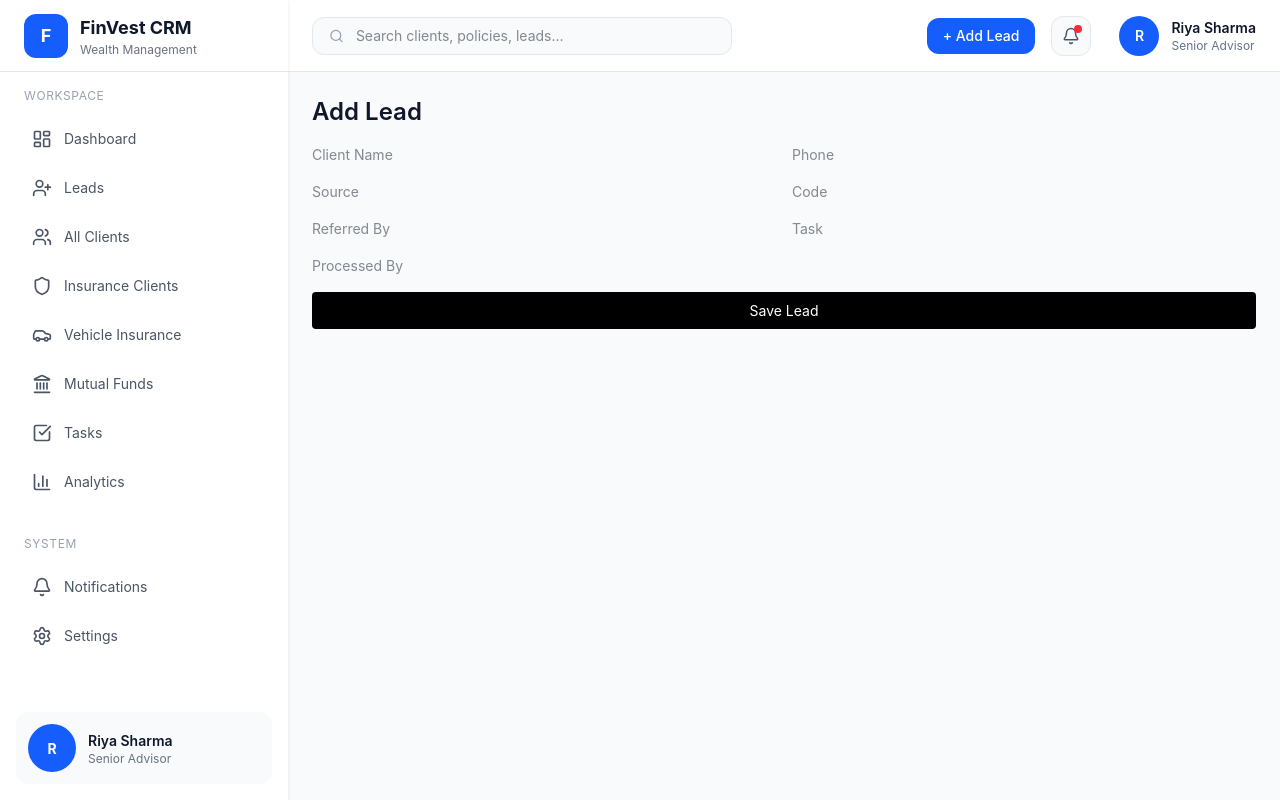
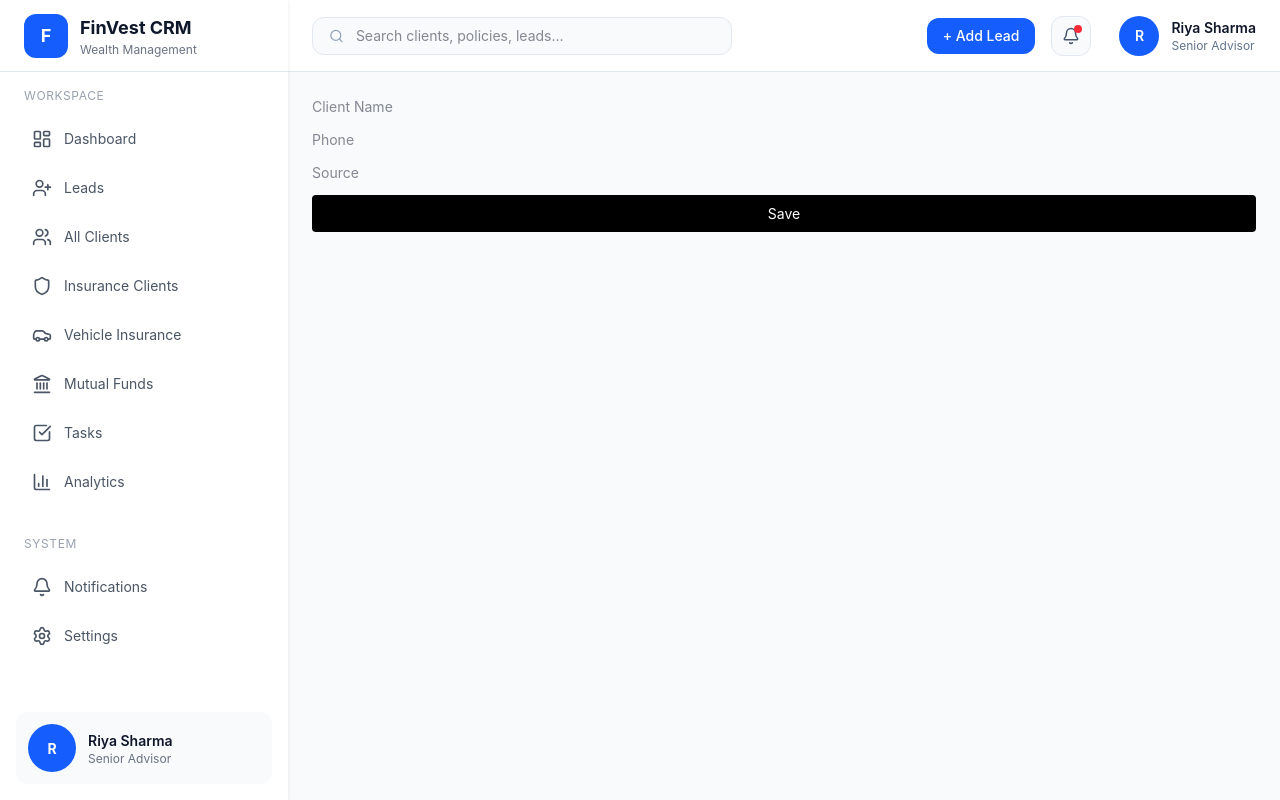
Before and after one commit to dhanlaxmicrm1-maker/crm-front, a React (Vite) app: page /add-lead in a window 1280 px wide. Built offline with nearby package versions, Linux system fonts and the light colour scheme.

Commit message:
Update AddLead.tsx

```diff
--- a/src/pages/AddLead.tsx
+++ b/src/pages/AddLead.tsx
@@ -9,7 +9,6 @@ export default function AddLead() {
     client: "",
     phone: "",
     source: "",
-    code: "",
     referredBy: "",
     task: "",
     processedBy: "",
@@ -19,41 +18,23 @@ export default function AddLead() {
     sip: "pending",
   });
 
-  const handleChange = (e: any) => {
-    setForm({ ...form, [e.target.name]: e.target.value });
-  };
-
   const handleSubmit = async (e: any) => {
     e.preventDefault();
 
     try {
       await api.post("/leads", form);
-      alert("Lead added successfully ✅");
       navigate("/leads");
     } catch (err: any) {
-      alert(err.response?.data?.message || "Error adding lead ❌");
+      alert(err.response?.data?.message);
     }
   };
 
   return (
-    <div className="p-6">
-      <h1 className="text-2xl font-semibold mb-4">Add Lead</h1>
-
-      <form onSubmit={handleSubmit} className="grid grid-cols-2 gap-4">
-
-        <input name="client" placeholder="Client Name" onChange={handleChange} required />
-        <input name="phone" placeholder="Phone" onChange={handleChange} required />
-        <input name="source" placeholder="Source" onChange={handleChange} />
-        <input name="code" placeholder="Code" onChange={handleChange} />
-        <input name="referredBy" placeholder="Referred By" onChange={handleChange} />
-        <input name="task" placeholder="Task" onChange={handleChange} />
-        <input name="processedBy" placeholder="Processed By" onChange={handleChange} />
-
-        <button className="col-span-2 bg-black text-white py-2 rounded">
-          Save Lead
-        </button>
-
-      </form>
-    </div>
+    <form onSubmit={handleSubmit} className="grid gap-3 p-6">
+      <input placeholder="Client Name" onChange={(e)=>setForm({...form, client:e.target.value})} required />
+      <input placeholder="Phone" onChange={(e)=>setForm({...form, phone:e.target.value})} required />
+      <input placeholder="Source" onChange={(e)=>setForm({...form, source:e.target.value})} />
+      <button className="bg-black text-white p-2 rounded">Save</button>
+    </form>
   );
 }
```
